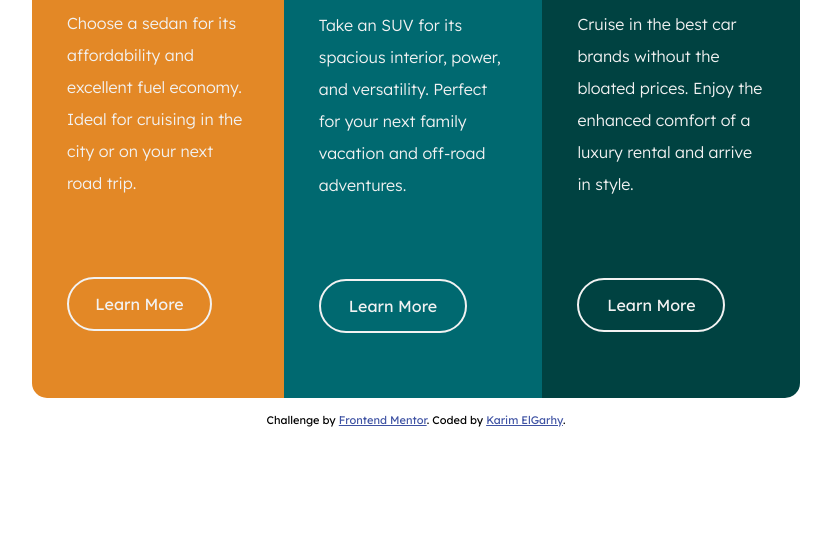
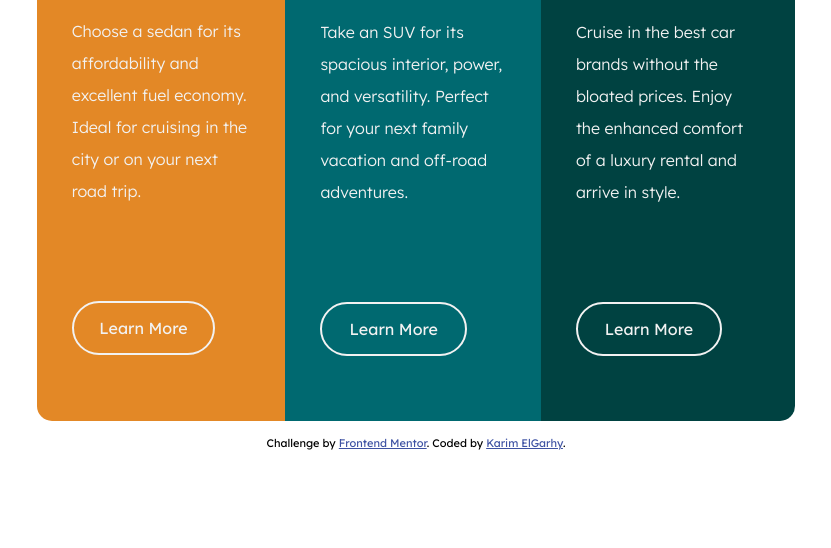
Before and after one commit to KarimElGarhy/frontendmentor-3-column-preview-cards, a plain HTML site: page index.html in a window 1280 px wide. Shown: the part 268-816 px from the top of the page, without its empty margins (224-1055 px from the left). Drawn offline with Linux system fonts and the light colour scheme.

Commit message:
update css files

```diff
--- a/style.css
+++ b/style.css
@@ -1,3 +1,4 @@
+<<<<<<< HEAD
 * {
     margin: 0;
     padding: 0;
@@ -158,3 +159,165 @@ body{
     }
 
 }
+=======
+* {
+    margin: 0;
+    padding: 0;
+    box-sizing: 0;
+}
+:root{
+    /*Color*/
+    --Bright-orange: hsl(31, 77%, 52%);
+    --Dark-cyan: hsl(184, 100%, 22%);
+    --Very-dark-cyan: hsl(179, 100%, 13%);
+
+    --transparent-bg:hsla(0, 0%, 100%, 0.75);
+    --light-gray:hsl(0, 0%, 95%);
+    /*Fonts*/
+    --fs:15px;
+    --primary-font: 'Big Shoulders Display', cursive;
+    --secondary-font: 'Lexend Deca', sans-serif;
+
+    /*Space*/
+    --p-gap:35px;
+}
+
+body{
+    background-color:var(--transparent-bg)
+}
+
+
+.warpper{
+    gap: 15px;
+    background-color: var(--transparent-bg);
+    display: flex;
+    align-items: center;
+    height: 100vh;
+    flex-direction: column;
+    justify-content: center;
+
+}
+.container{
+
+    display: flex;
+    align-content: center;
+    border-radius: 15px;
+    overflow: hidden;
+}
+
+.container .info{
+    display: flex;
+    min-height: 450px;
+    flex-direction: column;
+    padding:var(--p-gap);
+}
+.container .info img{
+    max-width: 30%;
+}
+.container .info:nth-child(1){
+    background-color: var(--Bright-orange);
+}
+.container .info:nth-child(2){
+    background-color: var(--Dark-cyan);
+}
+.container .info:nth-child(3){
+    background-color: var(--Very-dark-cyan);
+}
+.info h1{
+    font-family: var(--primary-font);
+    text-transform: uppercase;
+    color:var(--light-gray);
+    font-weight:400 ;
+    font-size: 30px;
+    margin: 25px 0;
+
+}
+.info p{
+    color: var(--light-gray);
+    font-family: var(--secondary-font);
+    line-height: 2rem;
+    font-weight: 300;
+    min-height: 200px;
+
+}
+.info a{
+    font-family:var(--secondary-font);
+    text-transform: capitalize;
+    color:var(--light-gray);
+    padding:15px 25px;
+    border-radius: 30px;
+    width: 50%;
+    margin-top: 70px;
+    margin-bottom: 30px;
+    text-align: center;
+    text-decoration: none;
+    border: 2px solid var(--light-gray);
+    transition: background-color .3s,color .3s;
+}
+
+.info a.sedans:hover{
+    background-color: var(--light-gray);
+    color: var(--Bright-orange);
+}
+.info a.suv:hover{
+    background-color: var(--light-gray);
+    color: var(--Dark-cyan);
+}
+.info a.luxury:hover{
+    background-color: var(--light-gray);
+    color: var(--Very-dark-cyan);
+}
+.attribution {
+    font-family: var(--secondary-font);
+    font-size: 11px;
+    text-align: center;
+}
+.attribution a {
+    color: hsl(228, 45%, 44%);
+}
+@media screen and (max-width: 375px) {
+
+    .warpper{
+        height: auto;
+    }
+    .container{
+        margin-top: 15px;
+        width: 90%;
+        flex-direction: column;
+    }
+
+}
+
+@media screen and (min-width: 375px) {
+
+    .warpper{
+        height: auto;
+    }
+    .container{
+        margin-top: 15px;
+        width: 90%;
+        flex-direction: column;
+    }
+
+}
+
+@media screen and (min-width: 600px) {
+    .warpper{
+        height: auto;
+    }
+    .container{
+        flex-direction: column;
+    }
+
+}
+@media screen and (min-width: 992px) {
+    .warpper{
+        height: 100vh;
+    }
+    .container{
+        width: 60%;
+        flex-direction: row;
+    }
+
+}
+>>>>>>> 0d4d92b (edit css)
```
